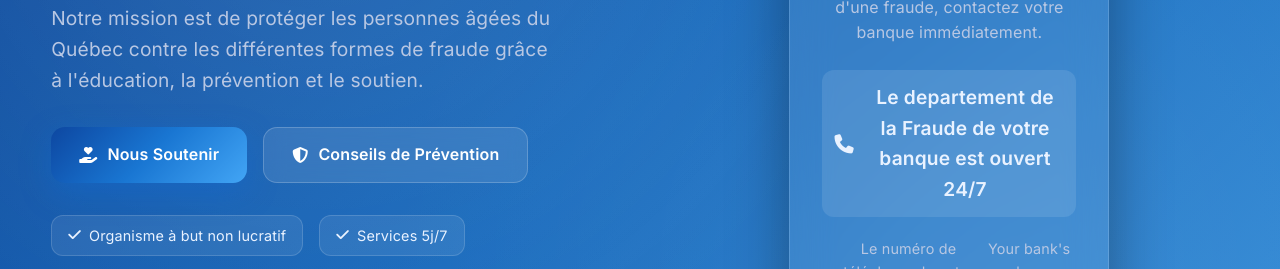
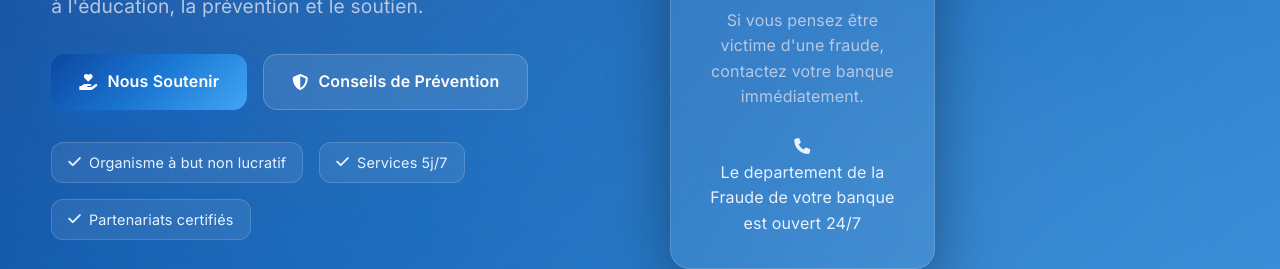
Before and after one commit to nvdio/cpaq, a plain HTML site: page index.html in a window 1280 px wide. Shown: the part 488-757 px from the top of the page. Drawn offline with Linux system fonts and the light colour scheme.

Commit message:
Update index.html

```diff
--- a/index.html
+++ b/index.html
@@ -962,9 +962,9 @@
                             <span class="lang-option active" data-lang="fr">Si vous pensez être victime d'une fraude, contactez votre banque immédiatement.</span>
                             <span class="lang-option" data-lang="en">If you think you are a victim of fraud, contact your bank immediately</span>
                         </p>
-                        <div class="emergency-contact">
+
                             <i class="fas fa-phone"></i>
-                            <span>Le departement de la Fraude de votre banque est ouvert 24/7</span>
+                             <span class="lang-option active" data-lang="fr">Le departement de la Fraude de votre banque est ouvert 24/7</span>
                             <span class="lang-option" data-lang="en">Your Bank Fraud Department are open 24/7</span>
                         </div>
                         <div class="trust-marks">
```
